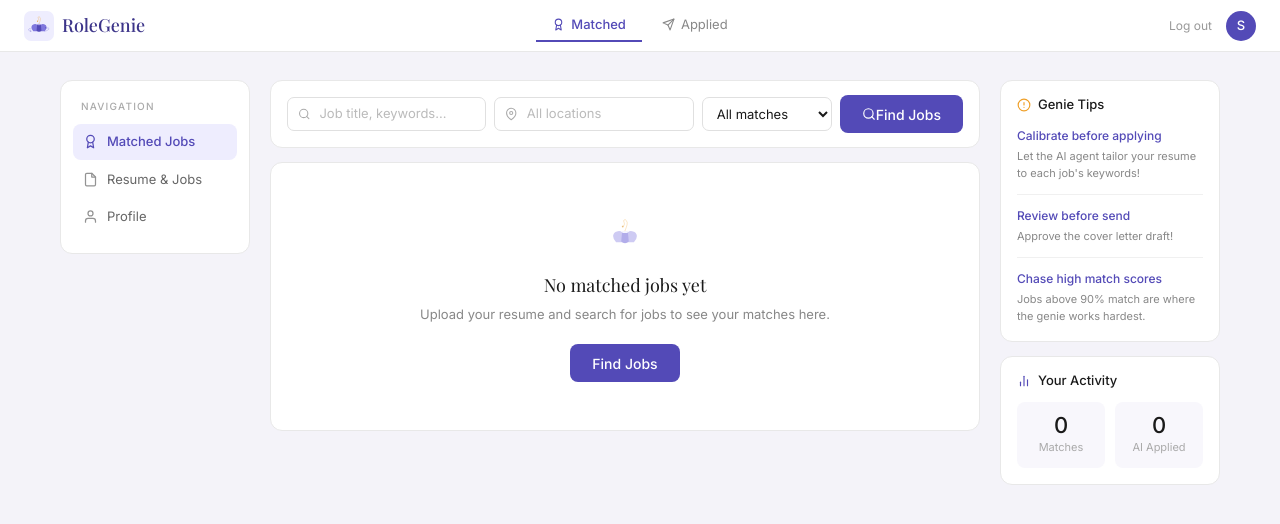
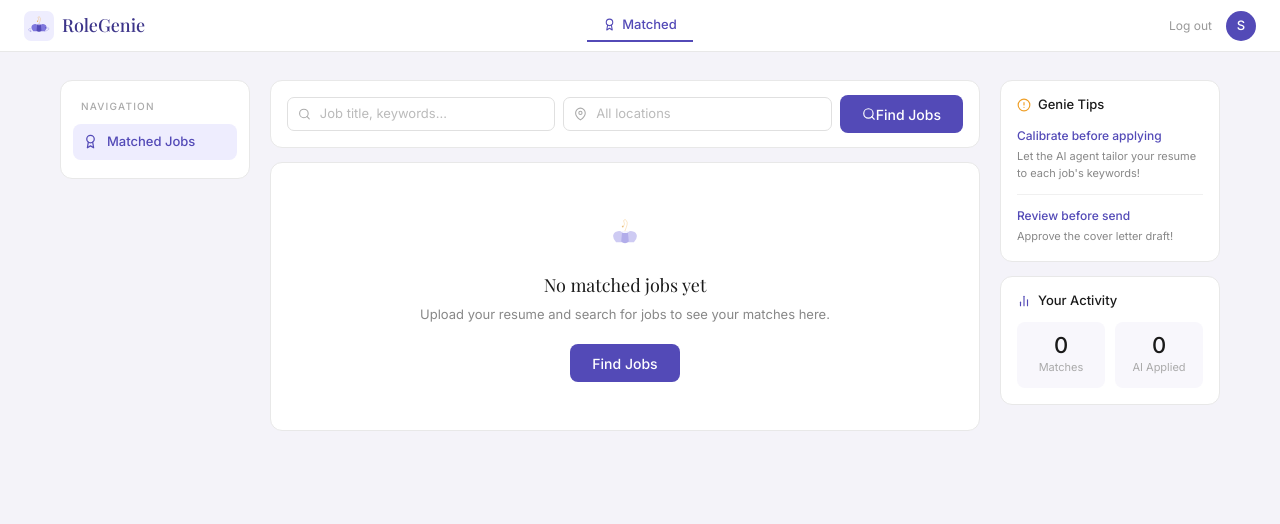
Before and after one commit to sjasthi/job-finder, a PHP site: page /RG/dashboard.php in a window 1280 px wide. Shown: the top 524 px of the page. Run offline with PHP 8.4, Linux system fonts and the light colour scheme; the visitor is signed in with stand-in values (Sample User, id 1); data that the repository does not hold is empty.

Commit message:
updated dashboard.php

```diff
--- a/RG/dashboard.php
+++ b/RG/dashboard.php
@@ -71,10 +71,6 @@ $applied_count = $total_applied->fetchColumn();
         <svg width="13" height="13" viewBox="0 0 24 24" fill="none" stroke="currentColor" stroke-width="2" stroke-linecap="round" stroke-linejoin="round" aria-hidden="true"><circle cx="12" cy="8" r="6"/><path d="M15.477 12.89 17 22l-5-3-5 3 1.523-9.11"/></svg>
         Matched
       </a>
-      <a href="#" class="dash-tab" data-tab="applied">
-        <svg width="13" height="13" viewBox="0 0 24 24" fill="none" stroke="currentColor" stroke-width="2" stroke-linecap="round" stroke-linejoin="round" aria-hidden="true"><path d="M22 2 11 13"/><path d="M22 2 15 22 11 13 2 9l20-7z"/></svg>
-        Applied
-      </a>
     </div>
 
     <div class="dash-nav-right">
@@ -95,14 +91,6 @@ $applied_count = $total_applied->fetchColumn();
           <svg width="15" height="15" viewBox="0 0 24 24" fill="none" stroke="currentColor" stroke-width="2" stroke-linecap="round" stroke-linejoin="round" aria-hidden="true"><circle cx="12" cy="8" r="6"/><path d="M15.477 12.89 17 22l-5-3-5 3 1.523-9.11"/></svg>
           Matched Jobs
         </a>
-        <a href="jobs.php" class="sidebar-link">
-          <svg width="15" height="15" viewBox="0 0 24 24" fill="none" stroke="currentColor" stroke-width="2" stroke-linecap="round" stroke-linejoin="round" aria-hidden="true"><path d="M14 2H6a2 2 0 0 0-2 2v16a2 2 0 0 0 2 2h12a2 2 0 0 0 2-2V8z"/><polyline points="14 2 14 8 20 8"/></svg>
-          Resume & Jobs
-        </a>
-        <a href="#" class="sidebar-link">
-          <svg width="15" height="15" viewBox="0 0 24 24" fill="none" stroke="currentColor" stroke-width="2" stroke-linecap="round" stroke-linejoin="round" aria-hidden="true"><path d="M20 21v-2a4 4 0 0 0-4-4H8a4 4 0 0 0-4 4v2"/><circle cx="12" cy="7" r="4"/></svg>
-          Profile
-        </a>
       </nav>
     </aside>
 
@@ -119,12 +107,6 @@ $applied_count = $total_applied->fetchColumn();
           <svg width="14" height="14" viewBox="0 0 24 24" fill="none" stroke="#aaa" stroke-width="2" stroke-linecap="round" stroke-linejoin="round" aria-hidden="true"><path d="M21 10c0 7-9 13-9 13s-9-6-9-13a9 9 0 0 1 18 0z"/><circle cx="12" cy="10" r="3"/></svg>
           <input type="text" placeholder="All locations" />
         </div>
-        <select class="dash-select">
-          <option>All matches</option>
-          <option>90%+ match</option>
-          <option>80%+ match</option>
-          <option>70%+ match</option>
-        </select>
         <a href="jobs.php" class="btn-find-jobs">
           <svg width="14" height="14" viewBox="0 0 24 24" fill="none" stroke="currentColor" stroke-width="2" stroke-linecap="round" stroke-linejoin="round" aria-hidden="true"><circle cx="11" cy="11" r="8"/><line x1="21" y1="21" x2="16.65" y2="16.65"/></svg>
           Find Jobs
@@ -174,10 +156,6 @@ $applied_count = $total_applied->fetchColumn();
                   <?php endif; ?>
                 </div>
               </div>
-              <div class="match-badge match-amber">
-                <span class="match-pct">—</span>
-                <span class="match-label">MATCH</span>
-              </div>
             </div>
             <div class="job-card-actions">
               <button class="btn-ai-apply" data-id="<?= $job['id'] ?>">
@@ -213,10 +191,6 @@ $applied_count = $total_applied->fetchColumn();
         <div class="tip">
           <p class="tip-title">Review before send</p>
           <p class="tip-body">Approve the cover letter draft!</p>
-        </div>
-        <div class="tip">
-          <p class="tip-title">Chase high match scores</p>
-          <p class="tip-body">Jobs above 90% match are where the genie works hardest.</p>
         </div>
       </div>
 
```
